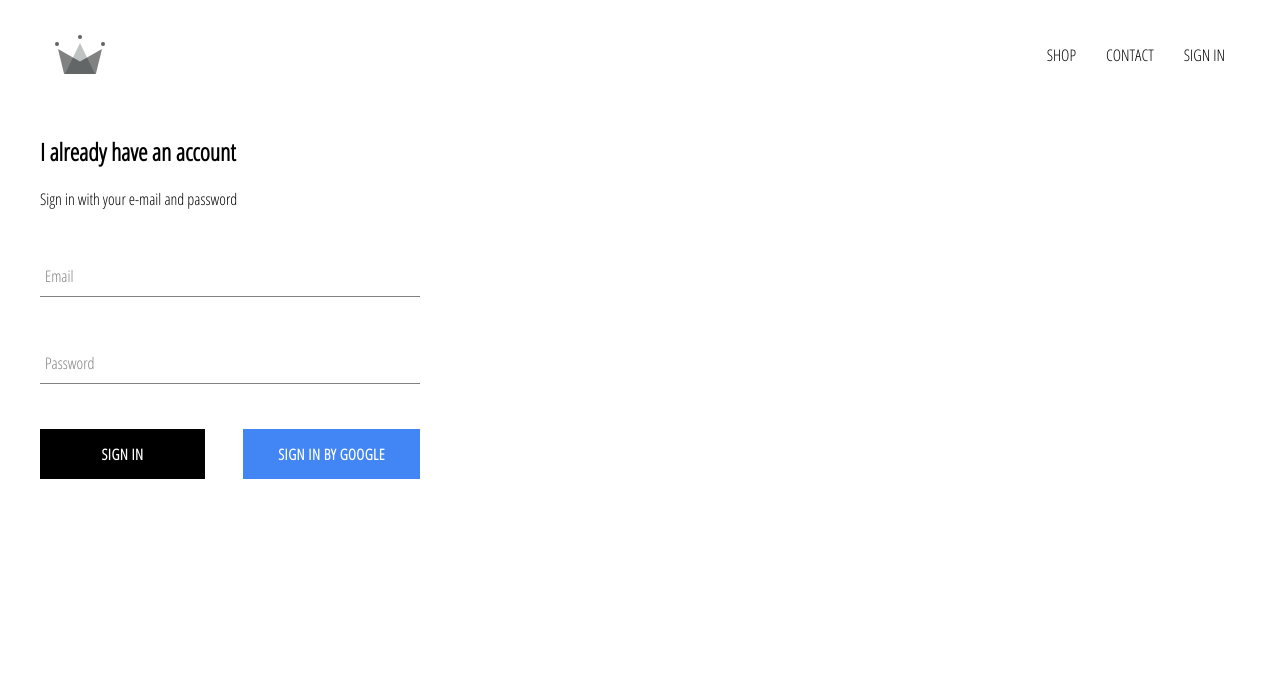
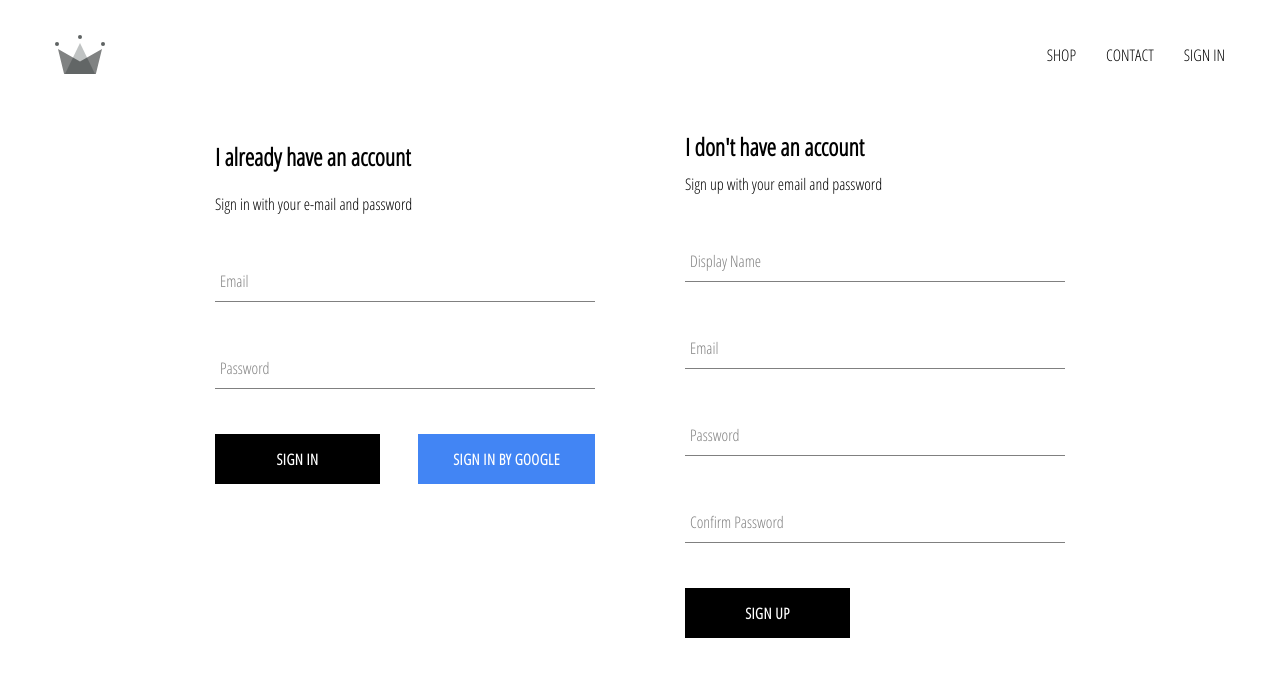
Before and after one commit to majidgabrlo/crown-clothing, a React (Create React App) app: page /signin in a window 1280 px wide. Shown: the top 676 px of the page. Built offline with nearby package versions, Linux system fonts and the light colour scheme; no server answers.

Commit message:
implemented firebase utils included ability to store authenticated users to our firestore database

```diff
--- a/src/App.js
+++ b/src/App.js
@@ -6,6 +6,7 @@
 import Header from './components/header/header-component'
 import SignInAndSignUpPage from './pages/signin-signup/signin-signup-component'
 import {auth} from './firebase/firebase-utils'
+import {createUserProfileDocument} from './firebase/firebase-utils'
 
 class App extends React.Component {
 
@@ -18,9 +19,21 @@
   unSubscribeFromAuth =null
 
   componentDidMount(){
-    this.unSubscribeFromAuth=auth.onAuthStateChanged(user =>{
-      this.setState({currentUser:user})
-      console.log(user)
+    this.unSubscribeFromAuth=auth.onAuthStateChanged(async userAuth =>{
+      if(userAuth){
+        const userRef=await createUserProfileDocument(userAuth)
+        userRef.onSnapshot(snapShot=>{
+          this.setState({
+            currentUser:{
+              id:snapShot.id,
+              ...snapShot.data()
+            }
+          })
+        })
+      }
+      else{
+        this.setState({currentUser:userAuth})
+      }
     })
   }
   componentWillUnmount(){
--- /dev/null
+++ b/src/components/sign-up/sign-up-component.jsx
@@ -0,0 +1,89 @@
+import React from 'react';
+import FormInput from '../form-input/form-input-component'
+import CustomButton from '../custom-button/custom-button-component'
+import { auth, createUserProfileDocument } from '../../firebase/firebase-utils'
+import './sign-up-styles.scss';
+
+class SignUp extends React.Component{
+    constructor(){
+        super()
+        this.state={
+            displayName:'',
+            email:'',
+            password:'',
+            confirmPassword:''
+        }
+    }
+    handleSubmit = async event => {
+        event.preventDefault();
+        const {displayName,email,password,confirmPassword}=this.state;
+        if(password!==confirmPassword){
+            alert("Password don't match")
+            return
+        }
+        try {
+            const {user}=await auth.createUserWithEmailAndPassword(email,password);
+            // because in our createUserProfileDocument we have additionalData we need to send display name by {}
+            await createUserProfileDocument(user,{displayName})
+            this.setState({
+                displayName:'',
+                email:'',
+                password:'',
+                confirmPassword:''
+            })
+            alert('Sign in was successful')
+        }
+        catch (error) {
+            alert(error.message)
+        }
+    }
+
+    handleChange=event=>{
+        const {name,value}=event.target;
+        this.setState({[name]:value})
+    }
+    render(){
+        const {displayName,email,password,confirmPassword}=this.state
+        return(
+            <div className='sign-up'>
+                <h2 className='title'>I don't have an account</h2>
+                <span>Sign up with your email and password</span>
+                <form className='sign-up-form' onSubmit={this.handleSubmit}>
+                    <FormInput
+                        type='text'
+                        name='displayName'
+                        value={displayName}
+                        onChange={this.handleChange}
+                        label='Display Name'
+                        required />
+
+                    <FormInput
+                        type='email'
+                        name='email'
+                        value={email}
+                        onChange={this.handleChange}
+                        label='Email'
+                        required />
+
+                    <FormInput
+                        type='password'
+                        name='password'
+                        value={password}
+                        onChange={this.handleChange}
+                        label='Password'
+                        required />
+
+                    <FormInput
+                        type='password'
+                        name='confirmPassword'
+                        value={confirmPassword}
+                        onChange={this.handleChange}
+                        label='Confirm Password '
+                        required />
+                    <CustomButton type='button' onClick={this.handleSubmit}> SIGN UP </CustomButton>
+                </form>
+            </div>
+        )
+    }
+}
+export default SignUp;
--- /dev/null
+++ b/src/components/sign-up/sign-up-styles.scss
@@ -0,0 +1,9 @@
+.sign-up {
+    display: flex;
+    flex-direction: column;
+    width: 380px;
+
+    .title {
+      margin: 10px 0;
+    }
+  }
--- a/src/firebase/firebase-utils.js
+++ b/src/firebase/firebase-utils.js
@@ -12,6 +12,26 @@
     appId: "1:479433629414:web:8ce172aef3f23d31ac2527",
     measurementId: "G-938EW1E7N6"
 };
+export const createUserProfileDocument = async (userAuth, additionalData)=>{
+    if(!userAuth) return;
+    const userRef=firestore.doc(`users/${userAuth.uid}`)
+    const snapShot= await userRef.get()
+    if (!snapShot.exists){
+        const {displayName,email}=userAuth
+        const createdAt=new Date()
+        try{
+            await userRef.set({
+                displayName,
+                email,
+                createdAt,
+                ...additionalData
+            })
+        } catch (error){
+            console.log ('There is an error ', error.message)
+        }
+    }
+    return userRef;
+};
 
 firebase.initializeApp(config);
 
--- a/src/pages/signin-signup/signin-signup-component.jsx
+++ b/src/pages/signin-signup/signin-signup-component.jsx
@@ -1,8 +1,11 @@
 import React from 'react';
 import './signin-signup-styles.scss'
 import SignIn from '../../components/sign-in/sign-in-component'
-
+import SignUp from '../../components/sign-up/sign-up-component';
 const SignInAndSignUpPage=()=>(
-    <div className='sign-in-and-sign-up'><SignIn /></div>
+    <div className='sign-in-and-sign-up'>
+        <SignIn />
+        <SignUp />
+    </div>
 )
 export default SignInAndSignUpPage;
--- a/src/pages/signin-signup/signin-signup-styles.scss
+++ b/src/pages/signin-signup/signin-signup-styles.scss
@@ -0,0 +1,6 @@
+.sign-in-and-sign-up {
+    width: 850px;
+    display: flex;
+    justify-content: space-between;
+    margin: 30px auto;
+  }
```
